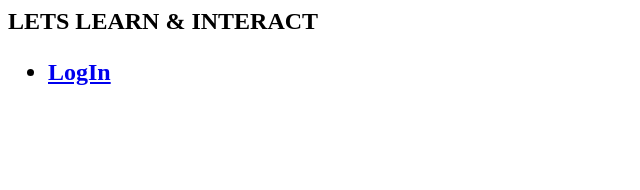
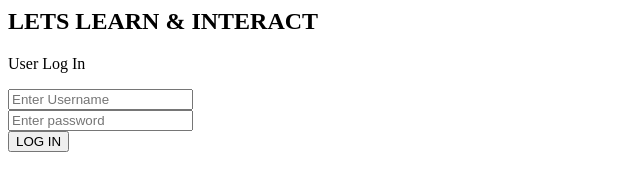
Before and after one commit to Apimo1/Andelalab, a plain HTML site: page index.html in a window 1280 px wide. Shown: the whole page, without its empty margins (0-640 px from the left). Drawn offline with Linux system fonts and the light colour scheme.

Commit message:
Addition of a container with log in form

```diff
--- a/index.html
+++ b/index.html
@@ -1,7 +1,7 @@
 <Doctype html>
 <html>
 	<head>
-	<title>Home page</title>
+	<title>Homepage</title>
 	</head>
 
 	<body>
@@ -9,11 +9,25 @@
 		<div class="header">
 			<nav>
 				<h1>LETS LEARN & INTERACT<h1>
-				<ul>
-					<li><a href="login.html">LogIn </a> </li>
-				</ul>
+
 			</nav>
+		<div class="container">
+		<p>User Log In</p>
+				<form>
+					<div class="form input">
+						<input type="text" name="Username" placeholder="Enter Username">
+					</div>
+					<div class="form input">
+							<input type="password" name="password" placeholder="Enter password">
 
+
+					</div>
+							<input type="submit" name="submit"
+							value="LOG IN" class"btn-login"><br>
+
+				</form>
+
+		</div>
 
 		</div>
 
```
